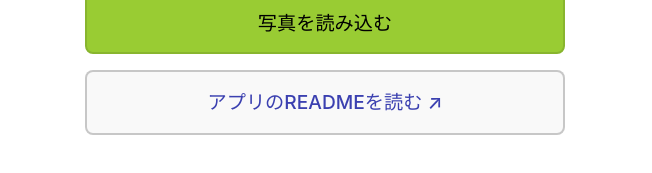
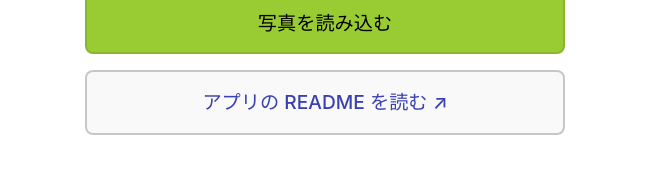
Before and after one commit to tom-konda/receipt-mapping-helper, a Svelte app: page / in a window 1280 px wide. Shown: the part 215-388 px from the top of the page, without its empty margins (315-967 px from the left). Built offline with nearby package versions, Linux system fonts and the light colour scheme.

Commit message:
Fix text

```diff
--- a/src/App.svelte
+++ b/src/App.svelte
@@ -13,7 +13,7 @@
   <section class="top-menu">
     <button type="button" class="btn-primary" onclick={() => page = 'save'}>写真を保存する</button>
     <button type="button" class="btn-primary" onclick={() => page = 'load'}>写真を読み込む</button>
-    <a href="https://github.com/tom-konda/receipt-mapping-helper?tab=readme-ov-file#receipt-mapping-helper" target="_blank" rel="noopener noreferrer">アプリのREADMEを読む ↗</a>
+    <a href="https://github.com/tom-konda/receipt-mapping-helper?tab=readme-ov-file#receipt-mapping-helper" target="_blank" rel="noopener noreferrer">アプリの README を読む ↗</a>
   </section>
   {/if}
 
```
Also changed, not shown: 1 other file (tests, documents, lock files or other folders).
